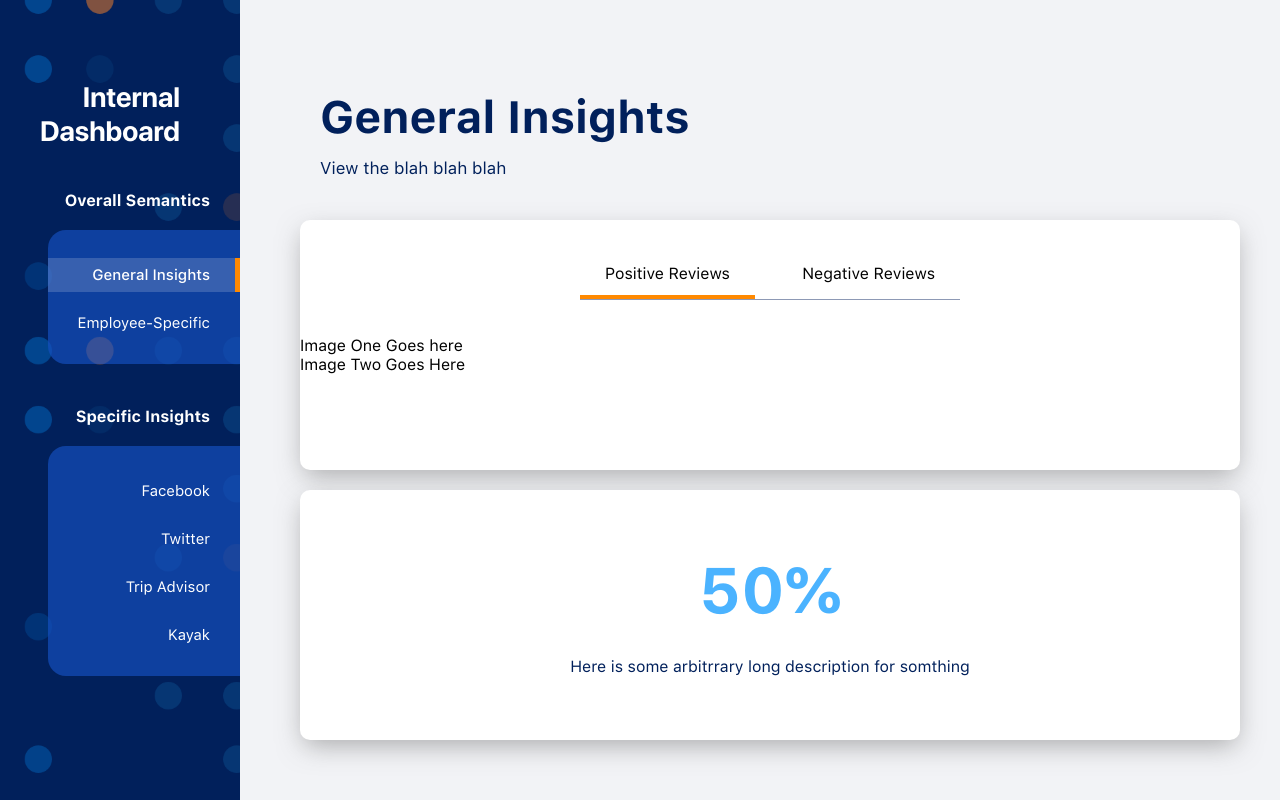
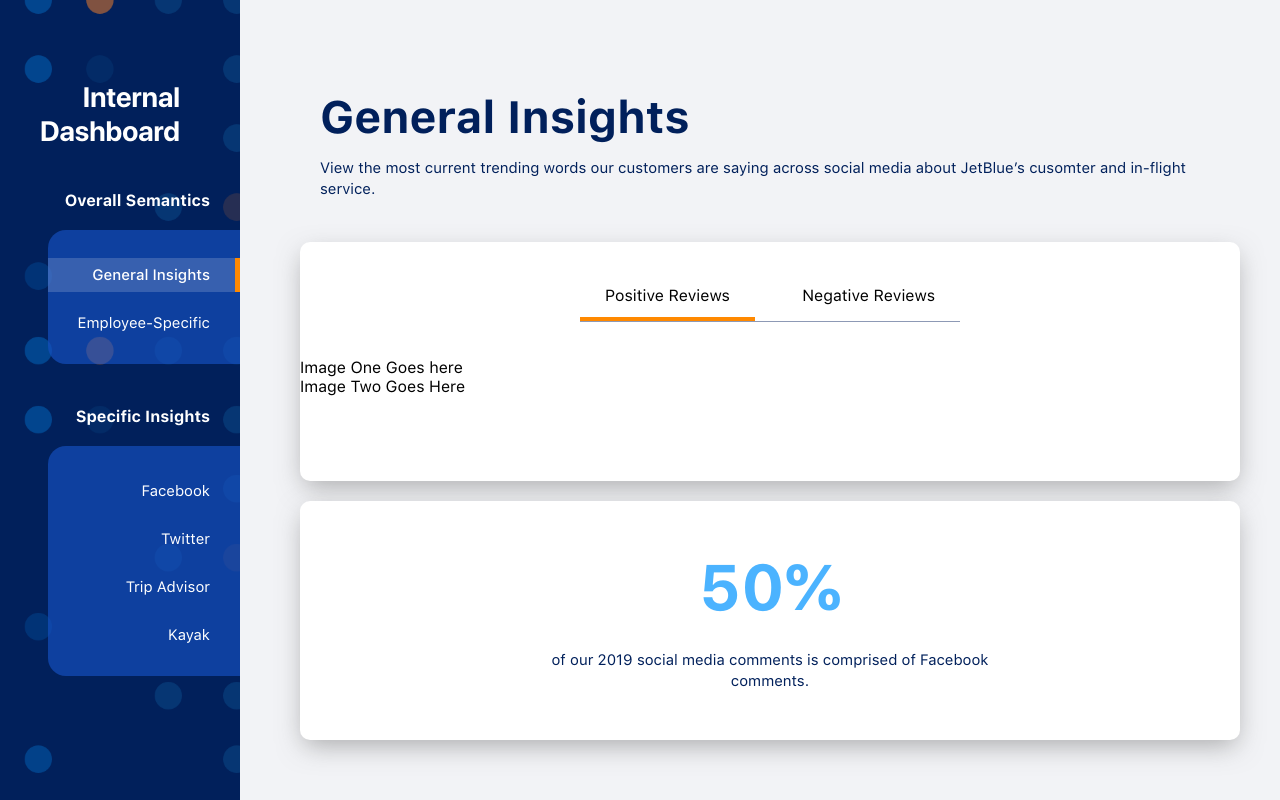
Before and after one commit to arytonhoi/yhack2019, a React (Create React App) app in the folder web/: page / in a window 1280 px wide. Built offline with nearby package versions, Linux system fonts and the light colour scheme.

Commit message:
did stuff

```diff
--- a/web/src/components/mainPanel/MainPanel.css
+++ b/web/src/components/mainPanel/MainPanel.css
@@ -17,11 +17,12 @@
 
 .mainPanel .bigTitleText {
 	font-family: SF-Pro-Regular;
-	font-size: 17px;
+	font-size: 15px;
 	margin-top: 14px;
 	margin-bottom: 32px;
 	margin-left: 30px;
 	color: #01205B;
+	line-height: 1.4;
 }
 
 /*=================================*/
@@ -90,8 +91,10 @@
 }
 
 .textPanel .body {
-	margin-top: -96px;
+	font-family: SF-Pro-Regular;
+	margin-top: -70px;
 	line-height: 1.4;
 	width: 50%;
 	color: #01205B;
+	font-size: 15px;
 }
--- a/web/src/components/mainPanel/MainPanel.js
+++ b/web/src/components/mainPanel/MainPanel.js
@@ -29,7 +29,7 @@
   return (
     <React.Fragment>
       {renderTitle("General Insights")}
-      {renderTitleText("View the blah blah blah")}
+      {renderTitleText("View the most current trending words our customers are saying across social media about JetBlue’s cusomter and in-flight service.")}
       <ToggleablePanel on={options.on} off={options.off} />
     </React.Fragment>
   );
@@ -60,17 +60,17 @@
   return (
     <React.Fragment>
       {renderTitle("Employee-Specific Comments")}
-      {renderTitleText("View Some blah blah blah")}
+      {renderTitleText("View employee-specific feedback and shoutouts directly from our customers.")}
       <div style={{ display: "flex", flexDirection: "row" }}>
         <TextPanel
           style={{ flex: 1 }}
           boldedText='25%'
-          bodyText='A lot of gibberish goes here'
+          bodyText='of our 2019 social media comments are specific to our employees.'
         />
         <TextPanel
           style={{ flex: 1 }}
           boldedText='40%'
-          bodyText='A lot of gibberish goes here'
+          bodyText='different shoutouts have been given to our JetBlue employees in 2019.'
         />
       </div>
     </React.Fragment>
@@ -101,7 +101,7 @@
       {renderCorrectPanel(props.selected)}
       <TextPanel
         boldedText='50%'
-        bodyText='Here is some arbitrrary long description for somthing'
+        bodyText='of our 2019 social media comments is comprised of Facebook comments.'
       />
     </div>
   );
```
